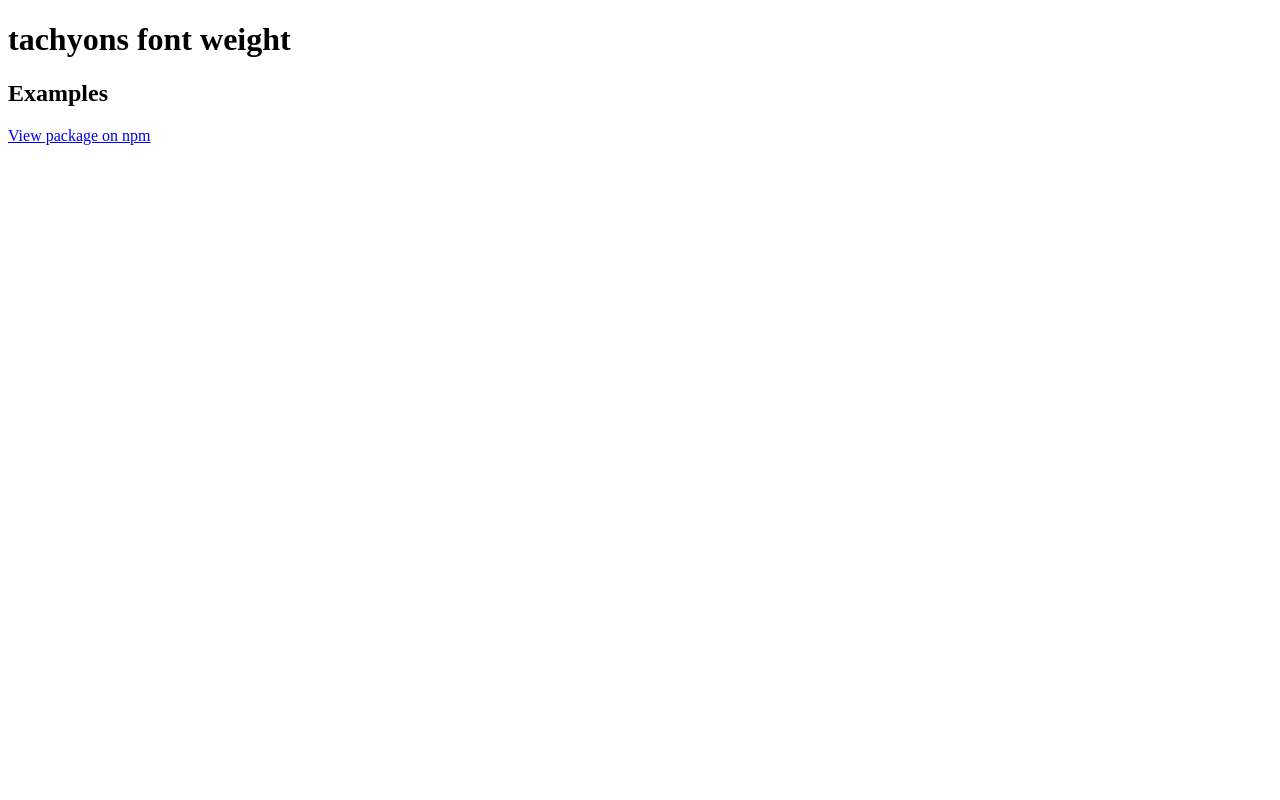
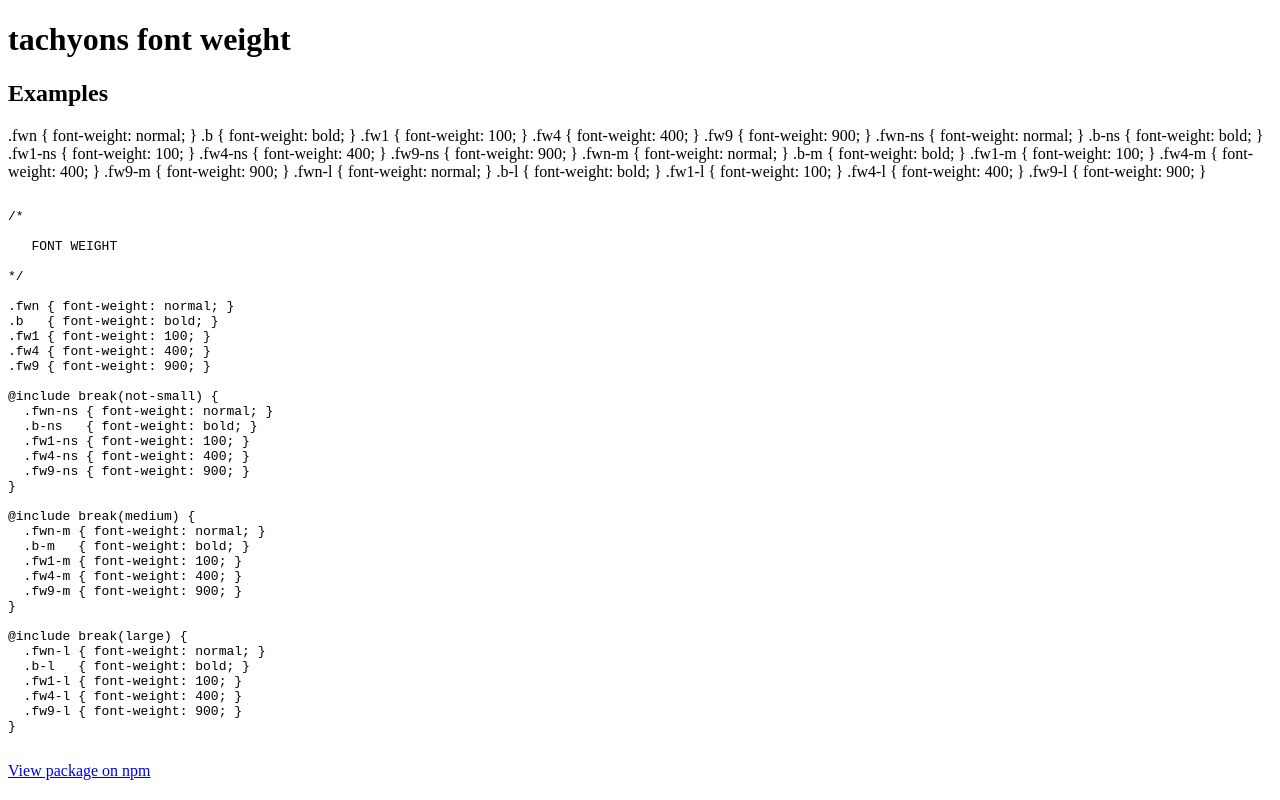
Before and after one commit to mrmrs/tachyons-font-weight, a website: page index.html in a window 1280 px wide. Drawn offline with Linux system fonts and the light colour scheme.

Commit message:
Automatically adds code example and base for visual docs

```diff
--- a/index.html
+++ b/index.html
@@ -13,6 +13,66 @@
   <body>
     <h1>tachyons font weight</h1>
     <h2>Examples</h2>
+
+.fwn { font-weight: normal; }
+.b   { font-weight: bold; }
+.fw1 { font-weight: 100; }
+.fw4 { font-weight: 400; }
+.fw9 { font-weight: 900; }
+  .fwn-ns { font-weight: normal; }
+  .b-ns   { font-weight: bold; }
+  .fw1-ns { font-weight: 100; }
+  .fw4-ns { font-weight: 400; }
+  .fw9-ns { font-weight: 900; }
+  .fwn-m { font-weight: normal; }
+  .b-m   { font-weight: bold; }
+  .fw1-m { font-weight: 100; }
+  .fw4-m { font-weight: 400; }
+  .fw9-m { font-weight: 900; }
+  .fwn-l { font-weight: normal; }
+  .b-l   { font-weight: bold; }
+  .fw1-l { font-weight: 100; }
+  .fw4-l { font-weight: 400; }
+  .fw9-l { font-weight: 900; }
+    <pre>
+<code>
+/*
+
+   FONT WEIGHT
+
+*/
+
+.fwn { font-weight: normal; }
+.b   { font-weight: bold; }
+.fw1 { font-weight: 100; }
+.fw4 { font-weight: 400; }
+.fw9 { font-weight: 900; }
+
+@include break(not-small) {
+  .fwn-ns { font-weight: normal; }
+  .b-ns   { font-weight: bold; }
+  .fw1-ns { font-weight: 100; }
+  .fw4-ns { font-weight: 400; }
+  .fw9-ns { font-weight: 900; }
+}
+
+@include break(medium) {
+  .fwn-m { font-weight: normal; }
+  .b-m   { font-weight: bold; }
+  .fw1-m { font-weight: 100; }
+  .fw4-m { font-weight: 400; }
+  .fw9-m { font-weight: 900; }
+}
+
+@include break(large) {
+  .fwn-l { font-weight: normal; }
+  .b-l   { font-weight: bold; }
+  .fw1-l { font-weight: 100; }
+  .fw4-l { font-weight: 400; }
+  .fw9-l { font-weight: 900; }
+}
+</code>
+</pre>
     <a href="http://npmjs.org/package/tachyons-font-weight" title="tachyons-font-weight">View package on npm</a>
   </body>
 </html>
```
